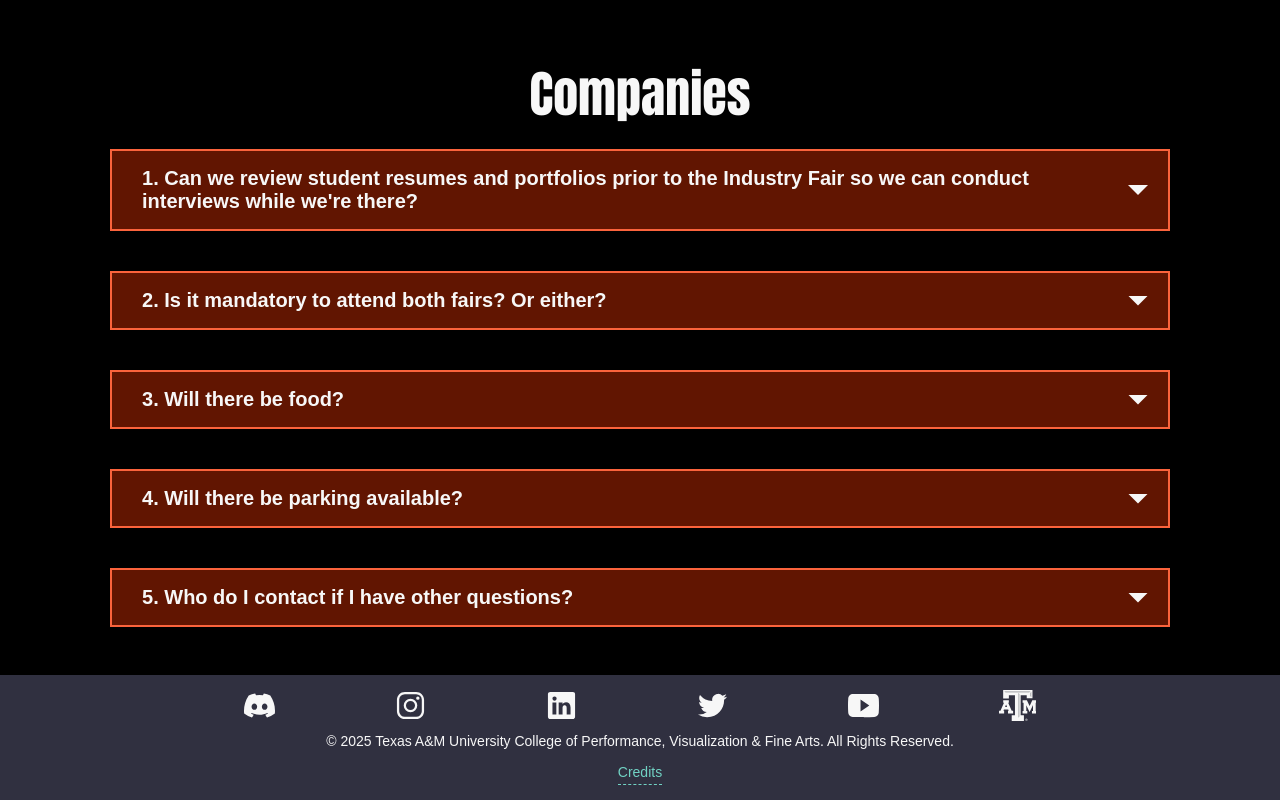
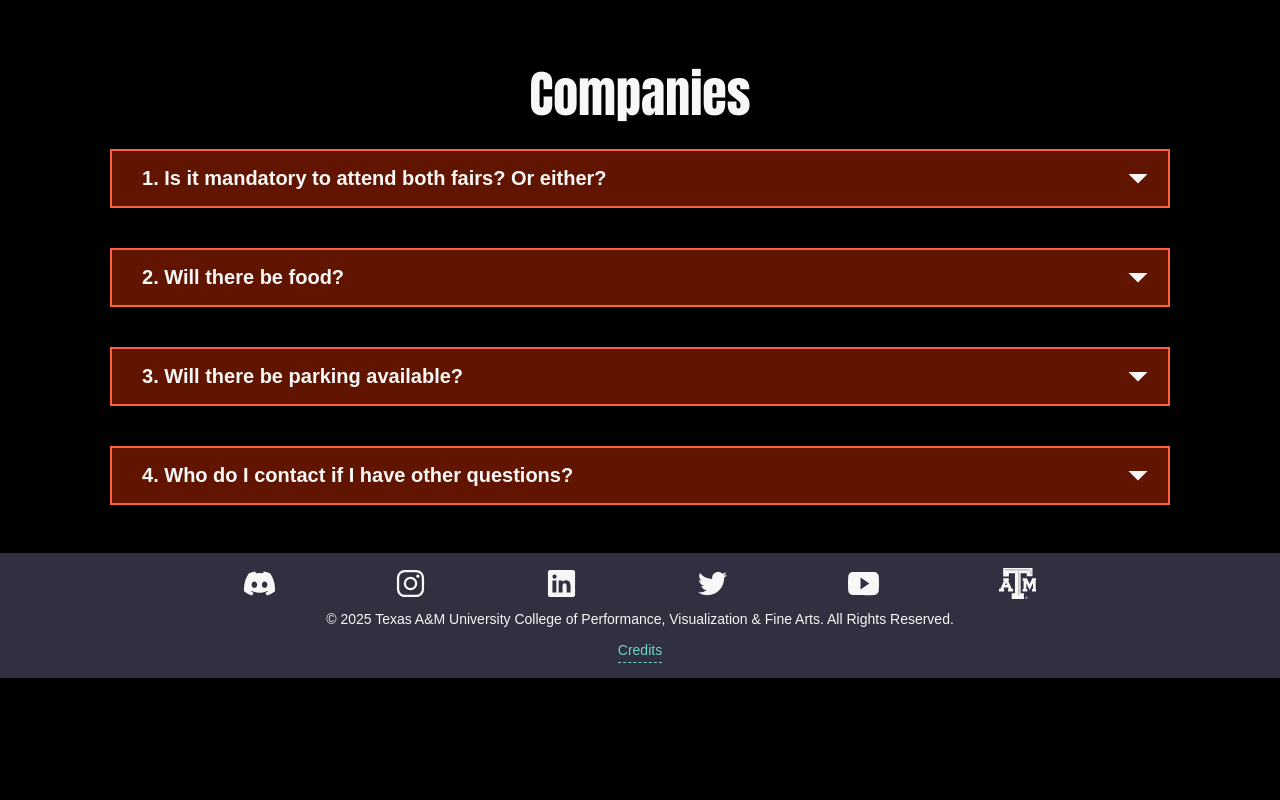
Before and after one commit to NkemdiAnyiam/VIF-2025-2026-Site, a React (Create React App) app: page /event-information/common-questions in a window 1280 px wide. Shown: the part 1108-1908 px from the top of the page. After the commit the page ends 1786 px from the top, so only its background shows below. Built offline with nearby package versions, Linux system fonts and the light colour scheme; a web font is replaced by a local one.

Commit message:
Remove Q&A item about interviews

```diff
--- a/src/data/commonQuestions.tsx
+++ b/src/data/commonQuestions.tsx
@@ -174,14 +174,14 @@ export const studentQAs: QA[] = [
 ];
 
 export const companyQAs: QA[] = [
-  {
-    question: "Can we review student resumes and portfolios prior to the Industry Fair so we can conduct interviews while we're there?",
-    content: (
-      <p>
-        Certainly! Please include this request on your registration form and we will make them available to you.
-      </p>
-    ),
-  },
+  // {
+  //   question: "Can we review student resumes and portfolios prior to the Industry Fair so we can conduct interviews while we're there?",
+  //   content: (
+  //     <p>
+  //       Certainly! Please include this request on your registration form and we will make them available to you.
+  //     </p>
+  //   ),
+  // },
 
   {
     question: "Is it mandatory to attend both fairs? Or either?",
```
